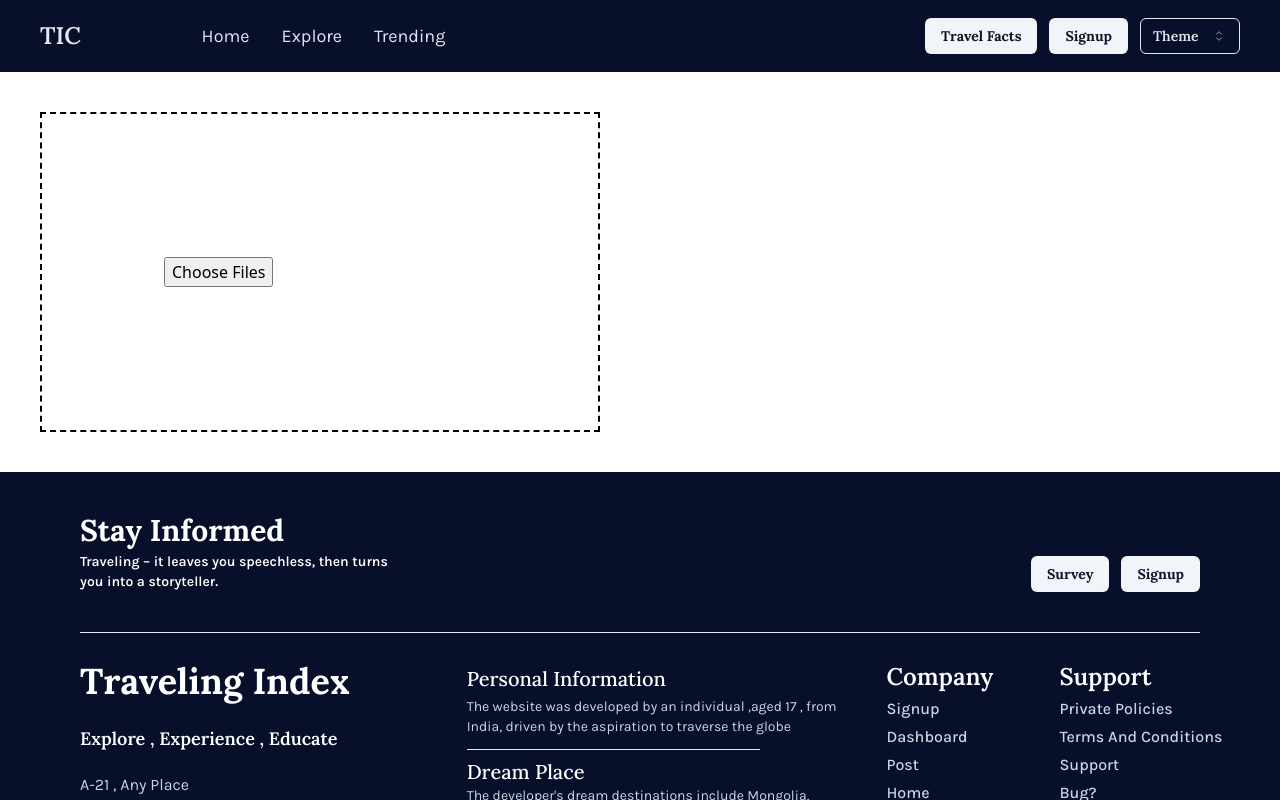
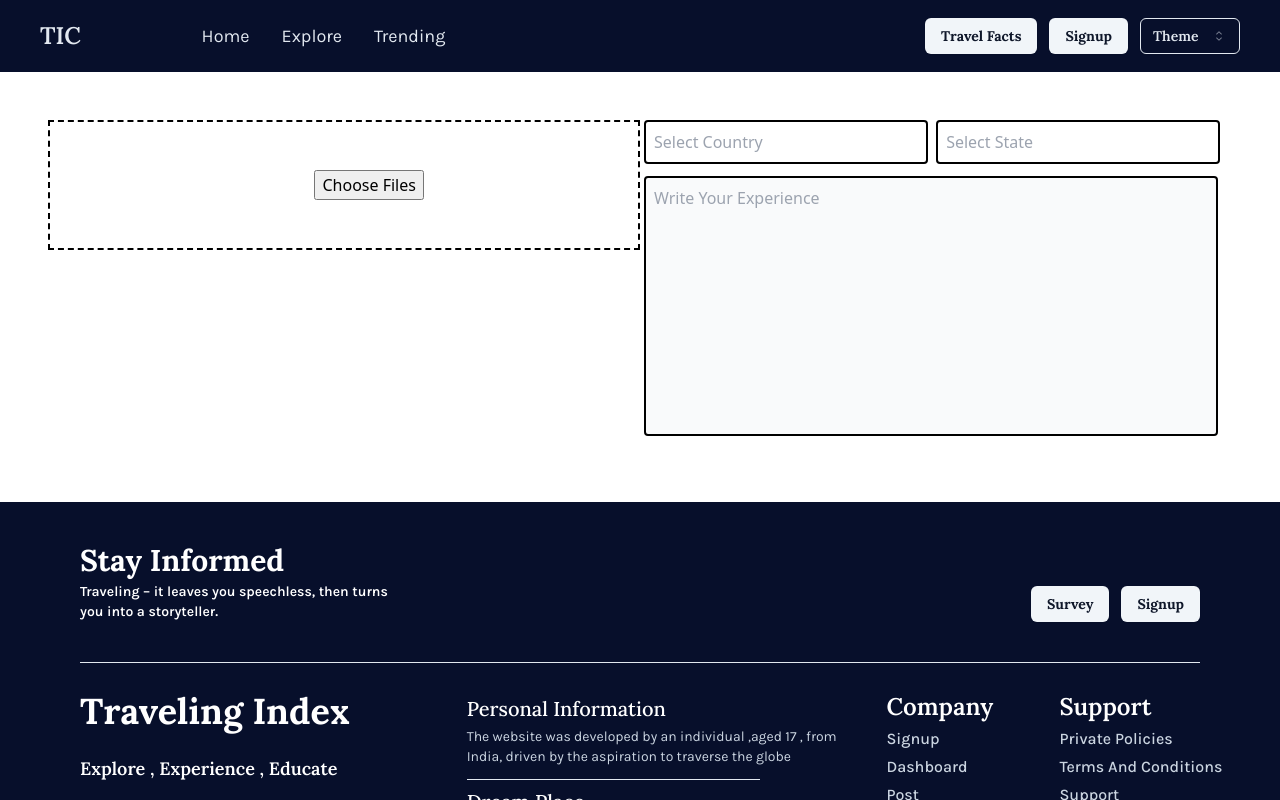
Before and after one commit to Hecoin4545/Travelling-Index-frontend, a React (Vite) app: page /writeposts in a window 1280 px wide. Shown: the top 800 px of the page. Built offline with nearby package versions, Linux system fonts and the light colour scheme.

Commit message:
commiting updates

```diff
--- a/src/pagesElement/WritePosts/WritePosts.css
+++ b/src/pagesElement/WritePosts/WritePosts.css
@@ -1,4 +1,4 @@
-* {
+/* * {
   padding: 0;
   margin: 0;
   box-sizing: border-box;
@@ -56,4 +56,11 @@ figcaption {
   text-align: center;
   font-size: 2.4vmin;
   margin-top: 0.5vmin;
+} */
+
+.inner-right-area-section-text-to-post-by-user {
+  /* width */
+  scrollbar-width: 10px;
+  scrollbar-track-color: white;
+  /* ::-webkit-scrollbar-thumb:#888; */
 }
--- a/src/pagesElement/WritePosts/WritePosts.js
+++ /dev/null
@@ -1,23 +0,0 @@
-let fileInput = document.getElementById('file-input');
-let imageContainer = document.getElementById('images');
-let numOfFiles = document.getElementById('num-of-files');
-
-function preview() {
-  imageContainer.innerHTML = '';
-  numOfFiles.textContent = `${fileInput.files.length} Files Selected`;
-
-  for (i of fileInput.files) {
-    let reader = new FileReader();
-    let figure = document.createElement('figure');
-    let figCap = document.createElement('figcaption');
-    figCap.innerText = i.name;
-    figure.appendChild(figCap);
-    reader.onload = () => {
-      let img = document.createElement('img');
-      img.setAttribute('src', reader.result);
-      figure.insertBefore(img, figCap);
-    };
-    imageContainer.appendChild(figure);
-    reader.readAsDataURL(i);
-  }
-}
--- a/src/pagesElement/WritePosts/WritePosts.jsx
+++ b/src/pagesElement/WritePosts/WritePosts.jsx
@@ -1,4 +1,5 @@
 import React , {useState} from 'react'
+import '../WritePosts/WritePosts.css'
 
 function WritePosts() {
     const [selectedImages, setSelectedImages] = useState([]);
@@ -31,23 +32,24 @@ function WritePosts() {
         <div className="right-image-area-write-post-section"></div>
     </div> */}
 
-<section className=' border-black border-dashed border-2 w-[35rem] m-10 h-[20rem] flex justify-center items-center flex-row '>
-      <label className='flex justify-center items-center'>
-        {/* + Add Images */}
+<div className="main-container-write-posts-area p-[3rem] flex">
+  <div className='image-section-area-button-click  w-[50%]   '>
+    <div className="add-images-area-section-clicking flex justify-end items-center p-[3rem] border-black border-dashed border-2">
         <br />
-        {/* <span>up to 10 images</span> */}
         <input
-          type="file"
+          placeholder='Choose Images (1 to 5)'
+          type='file'
           name="images"
           onChange={onSelectFile}
           multiple
           accept="image/png , image/jpeg, image/webp"
-          className=' text-white  '
+          className=' text-white w-[56%] '
         />
-      </label>
+
       <br />
-{/*
-
+        </div>
+    <div className="images-showcase-section-oncliking mt-5">
+<div className="inner-area-showcase-images-preview">
       {selectedImages.length > 0 &&
         (selectedImages.length > 10 ? (
           <p className="error">
@@ -63,26 +65,41 @@ function WritePosts() {
               console.log(selectedImages);
             }}
           >
-            UPLOAD {selectedImages.length} IMAGE
-            {selectedImages.length === 1 ? "" : "S"}
           </button>
         ))}
 
-      <div className="images">
+      <div className="images flex justify-center items-center flex-column flex-wrap ">
         {selectedImages &&
           selectedImages.map((image, index) => {
             return (
-              <div key={image} className="image">
-                <img src={image} height="200" alt="upload" />
+              <div key={image} className="image ">
+                <div className="inner-center-image-delete-options h-[13rem] w-[13rem]  mx-2">
+                <img src={image}  alt="upload" className='flex flex-row justify-center items-start' />
                 <button onClick={() => deleteHandler(image)}>
                   delete image
                 </button>
-                <p>{index + 1}</p>
+              </div>
               </div>
             );
           })}
-      </div> */}
-    </section>
+      </div>
+    </div>
+        </div>
+  </div>
+  <div className="right-area-section-text-to-post flex  w-[50%]">
+    <div className="inner-right-area-section-text-to-post-by-user w-[100%] ">
+      <div className="first-section-input-post-by-user">
+        <input type="text" placeholder='Select Country'  className='border-2 border-black mx-1 rounded-sm p-2 w-[48%]'/>
+        <input type="text" placeholder='Select State' className='border-2 border-black mx-1 rounded-sm p-2 w-[48%]'/>
+      </div>
+      <div className="second-area-input-post-by-user  ">
+        <textarea  cols="51" rows="10" className=' mt-3 resize-none w-[97%] bg-gray-50 border-black mx-1 rounded-sm p-2 border-solid border-[2px]' placeholder='Write Your Experience'>
+
+        </textarea>
+      </div>
+    </div>
+  </div>
+</div>
     </>
   )
 }
```
